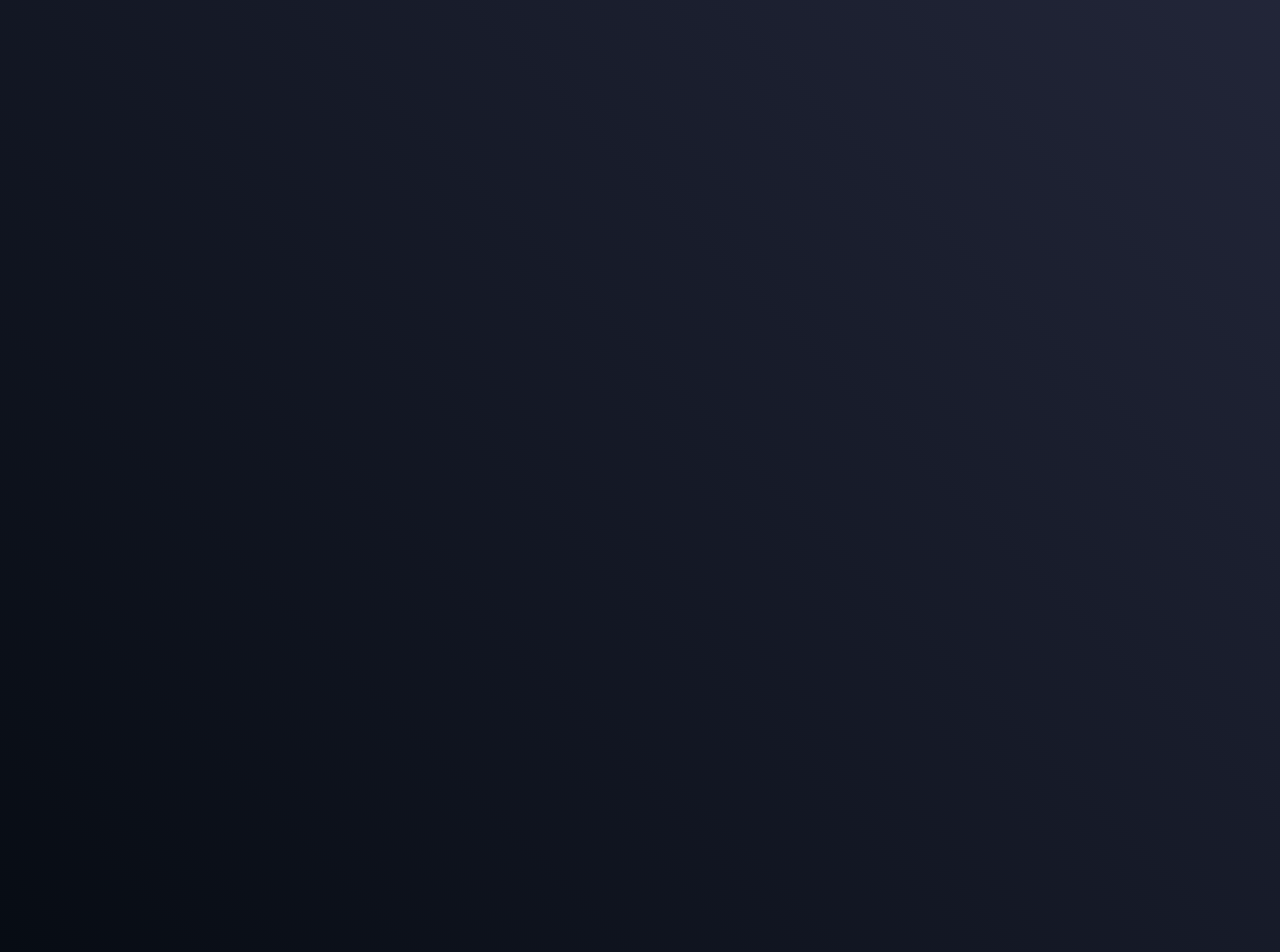
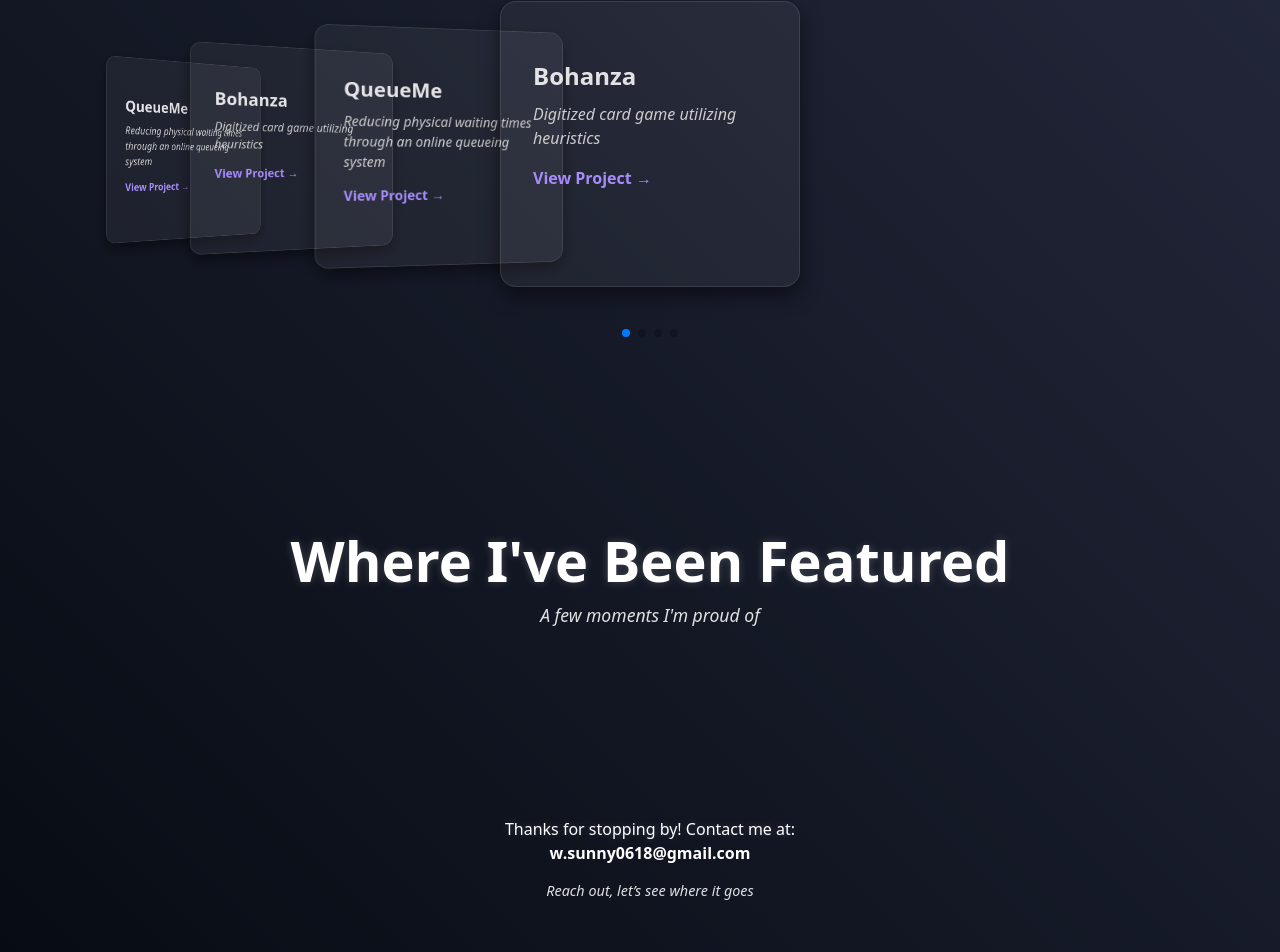
Before and after one commit to sxnnywu/personal-website, a React (Vite) app: page / in a window 1280 px wide. Shown: the part 1653-2605 px from the top of the page. Built offline with nearby package versions, Linux system fonts and the light colour scheme.

Commit message:
exp done

```diff
--- a/src/App.css
+++ b/src/App.css
@@ -11,3 +11,12 @@ html, body {
     height: 400vh;
     overflow-x: hidden;
 }
+
+footer{
+  color: #333;
+  text-align: center;
+  padding: 1rem;
+  background: #f5f5f5;
+  font-size:0.8rem;
+  font-weight: 500;
+}
--- a/src/App.jsx
+++ b/src/App.jsx
@@ -6,17 +6,27 @@ import Navbar from './components/Navbar.jsx';
 import Hero from './sections/Hero.jsx';
 import Experience from './sections/Experience.jsx';
 import Projects from './sections/Projects.jsx';
+import Features from './sections/Features.jsx';
+import Contact from './sections/Contact.jsx';
 
 // COMPONENT
 function App() {
 
   return (
     <>
-      <div className='app'>
+      <div>
+        <main className='app'>
         <Navbar />
         <Hero />
         <Experience />
         <Projects />
+        <Features />
+        <Contact />
+        </main>
+
+        <footer>
+          <p>© 2025 Sunny Wu.</p>
+        </footer>
       </div>
     </>
   )
--- a/src/components/ExperienceItem.css
+++ b/src/components/ExperienceItem.css
@@ -4,19 +4,18 @@
     align-items: center;
     text-align: center;
     padding: 1.5rem;
-    border: 1px solid #ffffff;
+    border: 1px solid rgba(255, 255, 255, 0.2);
     border-radius: 12px;
-    background: rgba(255, 244, 235, 0.984);
+    background: rgba(255, 255, 255, 0.05);
     width: 200px;
     height: auto;
     flex-shrink: 0;
     gap: 0.1rem;
-    box-shadow: 0 4px 6px rgba(0, 0, 0, 0.7);
+    box-shadow: 0 4px 6px rgba(0, 0, 0, 1);
 }
 
 .experience-item:hover{
-    background: rgba(255, 255, 255, 0.05);
-    box-shadow: 0 8px 12px rgba(0, 0, 0, 0.8);
+    background: rgba(0, 0, 0, 0.1);
     transition: all 0.3s ease;
 }
 
@@ -26,13 +25,14 @@
     object-fit: cover;
     border-radius: 8px;
     margin-bottom: 0.8rem;
+    box-shadow: 0 8px 12px rgba(0, 0, 0, 0.8);
 }
 
 .experience-item p:first-of-type {
     font-size: 1rem;
     font-weight: 600;
     margin: 0;
-    color: #333;
+    color: #ffffff;
 }
 
 .experience-item p,
@@ -46,7 +46,7 @@
     font-size: 0.9rem;
     font-weight: 400;
     margin: 0;
-    color: #333;
+    color: #ffffff;
 }
 
 .experience-item button {
@@ -71,5 +71,5 @@
 
 .experience-item span {
     font-size: 0.8rem;
-    color: #767676;
+    color: #9d9d9d;
 }
--- /dev/null
+++ b/src/sections/Contact.css
@@ -0,0 +1,32 @@
+.contact{
+    display: flex;
+    flex-direction: column;
+    align-items: center;
+    justify-content: center;
+    padding: 10px;
+    width: 100vw;
+}
+
+.contact h4{
+    color: #ffffff;
+    font-size: 1rem;
+    font-weight: 400;
+    margin-bottom: 0;
+    text-shadow: 0 0 8px rgba(255, 255, 255, 0.2);
+}
+
+.contact a{
+    text-decoration: none;
+    color: #ffffff;
+    font-weight: 700;
+    margin-bottom: 15px;
+
+}
+
+.contact p{
+    font-size: 0.9rem;
+    font-weight: 400;
+    font-style: italic;
+    margin-top: 0;
+    margin-bottom: 3rem;
+}
--- /dev/null
+++ b/src/sections/Contact.jsx
@@ -0,0 +1,17 @@
+// IMPORTS
+import React, { useState } from 'react';
+import './Contact.css';
+
+// COMPONENT
+function Contact() {
+
+    return (
+        <div className="contact">
+            <h4>Thanks for stopping by! Contact me at:</h4>
+            <a href="mailto: w.sunny0618@gmail.com">w.sunny0618@gmail.com</a>
+            <p>Reach out, let’s see where it goes</p>
+        </div>
+    );
+}
+
+export default Contact;
--- /dev/null
+++ b/src/sections/Features.css
@@ -0,0 +1,25 @@
+.features{
+    display: flex;
+    flex-direction: column;
+    align-items: center;
+    justify-content: center;
+    padding: 10px;
+    width: 100vw;
+    margin-bottom: 100px;
+}
+
+.features h2{
+    color: #ffffff;
+    font-size: 3.5rem;
+    font-weight: 700;
+    margin-bottom: 0;
+    text-shadow: 0 0 8px rgba(255, 255, 255, 0.2);
+}
+
+.features p{
+    font-size: 1.1rem;
+    font-weight: 400;
+    font-style: italic;
+    margin-top: 0;
+    margin-bottom: 3rem;
+}
--- /dev/null
+++ b/src/sections/Features.jsx
@@ -0,0 +1,16 @@
+// IMPORTS
+import React, { useState } from 'react';
+import './Features.css';
+
+// COMPONENT
+function Features() {
+
+    return (
+        <div className="features">
+            <h2>Where I've Been Featured</h2>
+            <p>A few moments I'm proud of</p>
+        </div>
+    );
+}
+
+export default Features;
--- a/src/sections/Projects.css
+++ b/src/sections/Projects.css
@@ -4,6 +4,8 @@
     align-items: center;
     justify-content: center;
     padding: 10px;
+    width: 100vw;
+    margin-bottom: 100px;
 }
 
 .projects h2{
@@ -21,3 +23,53 @@
     margin-top: 0;
     margin-bottom: 3rem;
 }
+
+.mySwiper {
+  width: 100%;
+  padding-top: 2rem;
+  padding-bottom: 4rem;
+}
+
+.project-slide {
+  background: transparent;
+  display: flex;
+  justify-content: center;
+  align-items: center;
+  width: 300px;
+}
+
+.project-card {
+  background: rgba(255, 255, 255, 0.05);
+  border: 1px solid rgba(255, 255, 255, 0.1);
+  border-radius: 16px;
+  padding: 2rem;
+  width: 300px;
+  height: 220px;
+  box-shadow: 0 8px 20px rgba(0, 0, 0, 0.5);
+  transition: transform 0.3s ease;
+}
+
+.project-card:hover {
+  transform: translateY(-8px);
+}
+
+.project-card h3 {
+  font-size: 1.5rem;
+  margin-bottom: 0.5rem;
+}
+
+.project-card p {
+  font-size: 1rem;
+  color: #ccc;
+  margin-bottom: 1rem;
+}
+
+.project-card a {
+  color: #a78bfa; /* purple accent */
+  font-weight: 600;
+  text-decoration: none;
+}
+
+.project-card a:hover {
+  text-decoration: underline;
+}
--- a/src/sections/Projects.jsx
+++ b/src/sections/Projects.jsx
@@ -3,16 +3,80 @@ import React, { useState } from 'react';
 import { Swiper, SwiperSlide } from 'swiper/react';
 import 'swiper/css';
 import 'swiper/css/pagination';
-import { Pagination } from 'swiper/modules'
+import 'swiper/css/effect-coverflow';
+import { EffectCoverflow, Pagination } from 'swiper/modules'
 import './Projects.css';
 
 // COMPONENT
 function Projects() {
 
+    const projects = [
+        {
+            title: "Bohanza",
+            description: "Digitized card game utilizing heuristics",
+            stack: "java",
+            link: "#"
+        },
+        {
+            title: "QueueMe",
+            description: "Reducing physical waiting times through an online queueing system",
+            stack: "react native, typescript, python, flask",
+            link: "#"
+        },
+        {
+            title: "Bohanza",
+            description: "Digitized card game utilizing heuristics",
+            stack: "java",
+            link: "#"
+        },
+        {
+            title: "QueueMe",
+            description: "Reducing physical waiting times through an online queueing system",
+            stack: "react native, typescript, python, flask",
+            link: "#"
+        }
+    ]
+
     return (
         <div className="projects">
             <h2>My Projects</h2>
-            <p>Learning fast, building faster!</p>
+            <p>Want to see more? Check out my
+                <span>
+                    <a href="https://github.com/sxnnywu" target="_blank"> github!</a>
+                </span>
+            </p>
+
+            <Swiper
+                effect="coverflow"
+                grabCursor={true}
+                centeredSlides={true}
+                slidesPerView="auto"
+                loop={true}
+                coverflowEffect={{
+                    rotate: 20,
+                    stretch: 50,
+                    depth: 250,
+                    modifier: 1,
+                    slideShadows: false,
+                }}
+                pagination={{ clickable: true }}
+                modules={[EffectCoverflow, Pagination]}
+                className="mySwiper"
+            >
+                {projects.map((proj, index) => (
+                    <SwiperSlide key={index} className="project-slide">
+                        <div className="project-card">
+                            <h3>{proj.title}</h3>
+                            <p>{proj.description}</p>
+                            {proj.link && (
+                                <a href={proj.link} target="_blank" rel="noopener noreferrer">
+                                    View Project →
+                                </a>
+                            )}
+                        </div>
+                    </SwiperSlide>
+                ))}
+            </Swiper>
         </div>
     );
 }
```
Also changed, not shown: src/components/HeartButton.jsx (added, +35 -0 lines).
